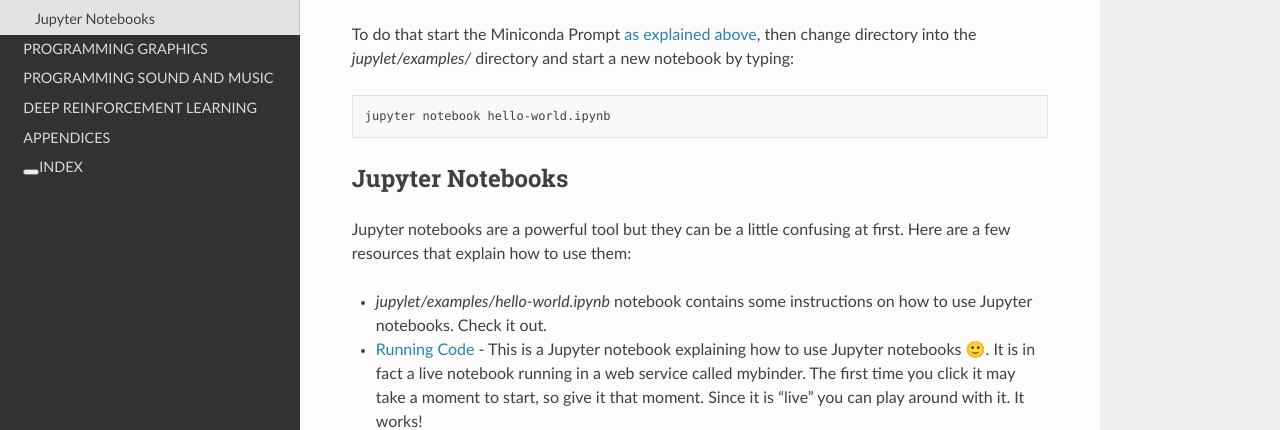
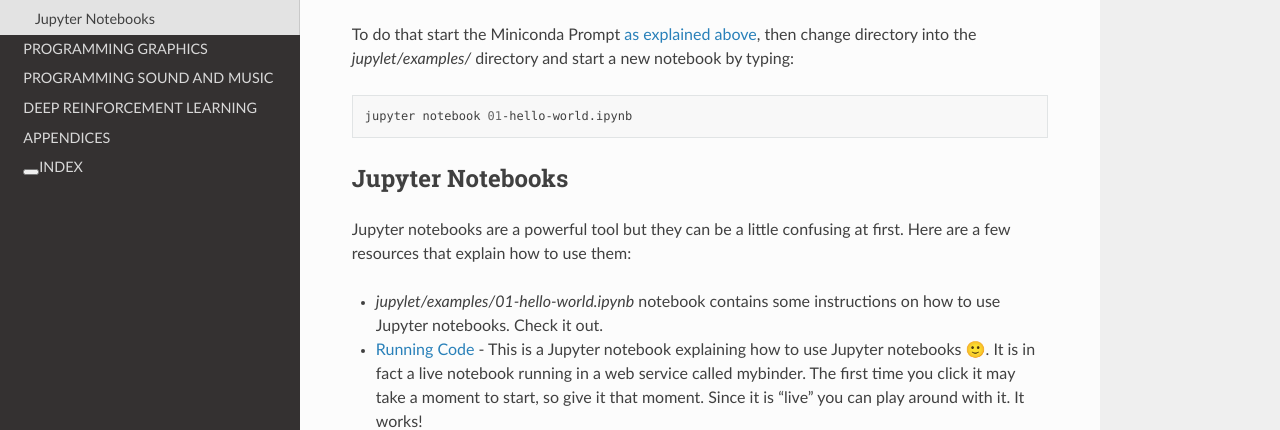
Before and after one commit to nir/jupylet, a Sphinx documentation site: the page built from docs/programmers_reference_guide/getting_started.rst, in a window 1280 px wide and 900 px high, scrolled down 1682 px. Shown: the part 253-683 px from the top of the window. Built offline with Sphinx 7.4.7 and the Read the Docs theme 2.0.0, drawn with Linux system fonts in a browser that asks for light colours; some of the changed text lies outside the part shown.

Commit message:
Rename example notebooks

```diff
--- a/docs/programmers_reference_guide/getting_started.rst
+++ b/docs/programmers_reference_guide/getting_started.rst
@@ -92,7 +92,7 @@
 
 .. code-block:: bash
 
-    jupyter notebook hello-world.ipynb
+    jupyter notebook 01-hello-world.ipynb
 
 Jupyter Notebooks
 -----------------
@@ -100,7 +100,7 @@
 Jupyter notebooks are a powerful tool but they can be a little confusing at
 first. Here are a few resources that explain how to use them:
 
-- *jupylet/examples/hello-world.ipynb* notebook contains some instructions on
+- *jupylet/examples/01-hello-world.ipynb* notebook contains some instructions on
   how to use Jupyter notebooks. Check it out.
 
 - `Running Code <https://mybinder.org/v2/gh/jupyter/notebook/master?filepath=docs%2Fsource%2Fexamples%2FNotebook%2FRunning%20Code.ipynb>`_
--- a/docs/programmers_reference_guide/graphics.rst
+++ b/docs/programmers_reference_guide/graphics.rst
@@ -6,7 +6,7 @@
 
 We begin with the simplest *Jupylet* app. I displays a scolling banner with the
 text *"hello, world"*. You can find the notebook at
-`examples/hello-jupylet.ipynb <https://github.com/nir/jupylet/blob/master/examples/hello-jupylet.ipynb>`_.
+`examples/02-hello-jupylet.ipynb <https://github.com/nir/jupylet/blob/master/examples/02-hello-jupylet.ipynb>`_.
 
 .. note::
     To understand this code you need to understand Python imports, functions, and
```
Also changed, not shown: other parts of docs/programmers_reference_guide/getting_started.rst (+1 -1 lines), README.md (+3 -3 lines), 10 other files.
